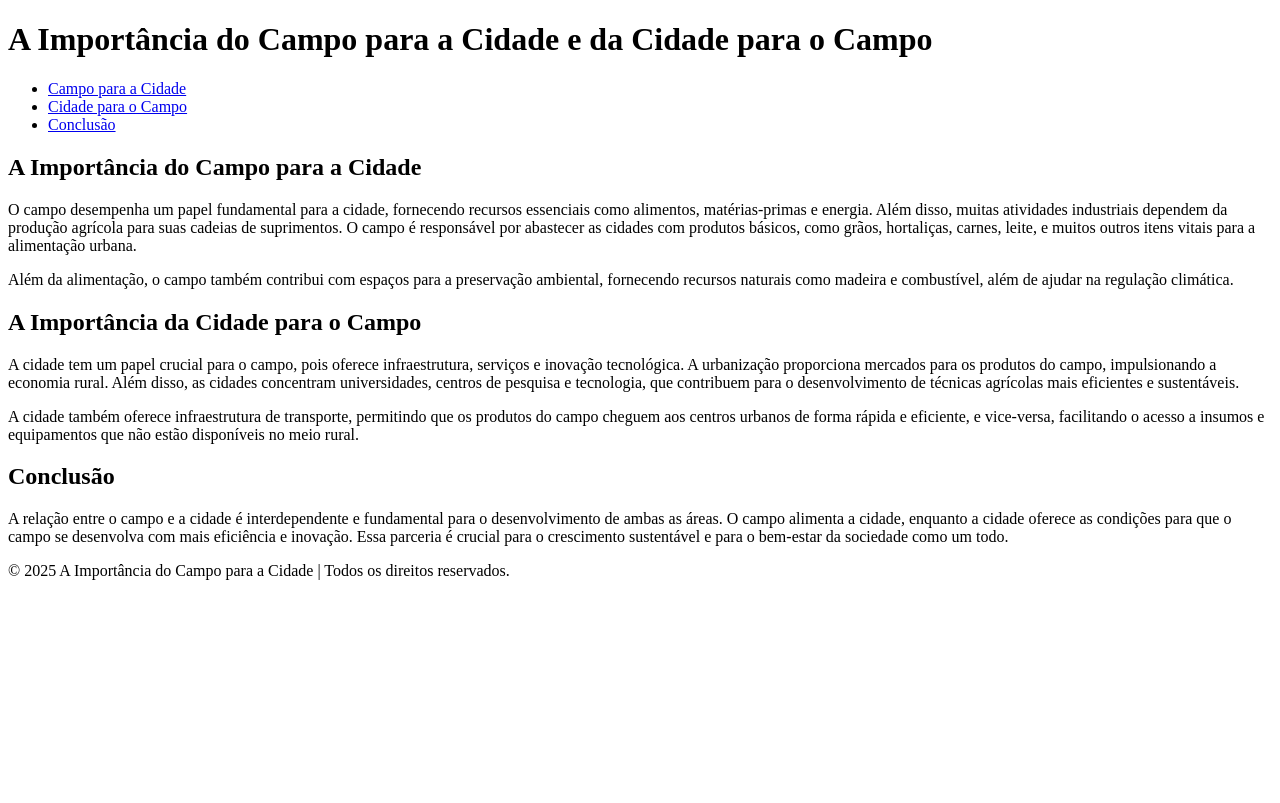
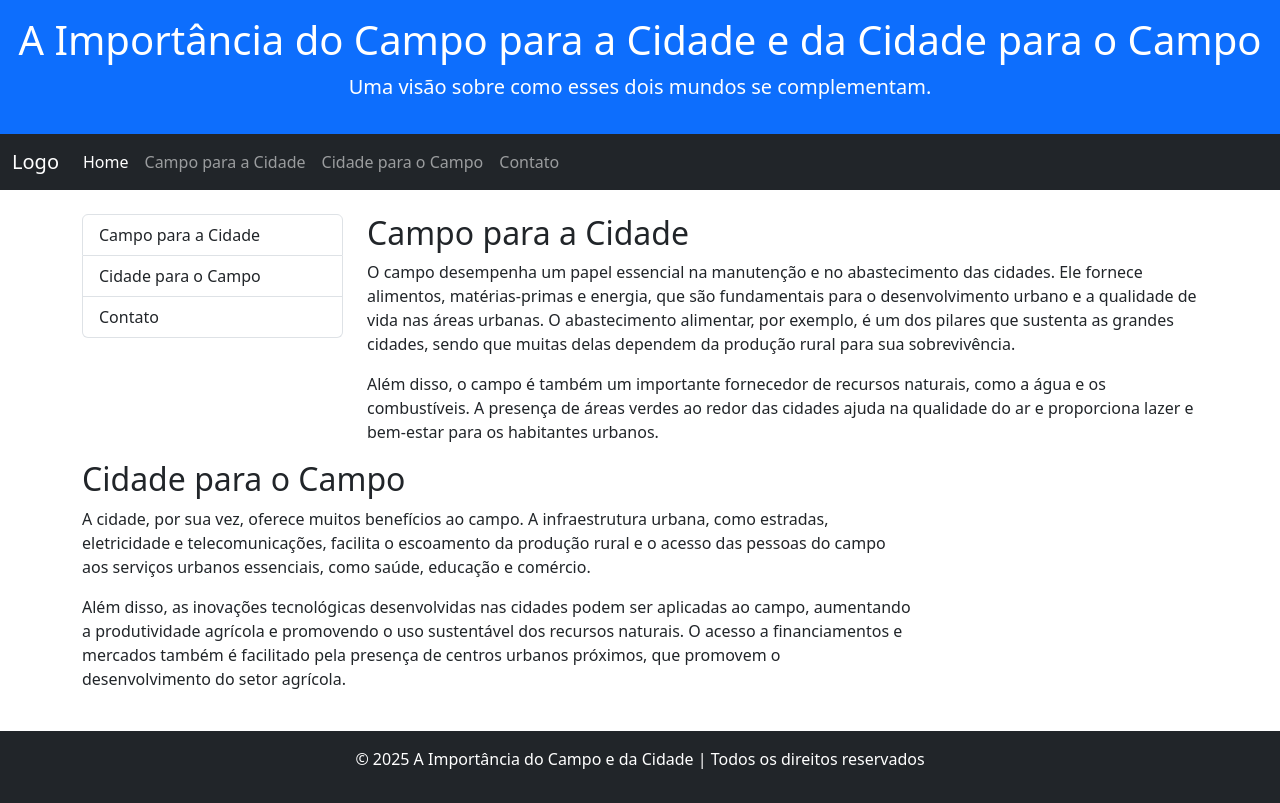
Before and after one commit to m4ri4j/Agrinhoemm, a plain HTML site: page index.html in a window 1280 px wide. Drawn offline with nearby package versions, Linux system fonts and the light colour scheme.

Commit message:
mudei o site

```diff
--- a/index.html
+++ b/index.html
@@ -3,60 +3,78 @@
 <head>
     <meta charset="UTF-8">
     <meta name="viewport" content="width=device-width, initial-scale=1.0">
-    <meta name="description" content="Site sobre a importância do campo para a cidade e da cidade para o campo.">
     <title>A Importância do Campo para a Cidade e da Cidade para o Campo</title>
-    <link rel="stylesheet" href="styles.css">
+    <!-- Inclusão do CSS do Bootstrap -->
+    <link href="https://cdn.jsdelivr.net/npm/bootstrap@5.3.0-alpha1/dist/css/bootstrap.min.css" rel="stylesheet">
 </head>
 <body>
-    <header>
+    <!-- Cabeçalho -->
+    <header class="bg-primary text-white text-center py-3">
         <h1>A Importância do Campo para a Cidade e da Cidade para o Campo</h1>
-        <nav>
-            <ul>
-                <li><a href="#campo-para-cidade">Campo para a Cidade</a></li>
-                <li><a href="#cidade-para-campo">Cidade para o Campo</a></li>
-                <li><a href="#conclusao">Conclusão</a></li>
-            </ul>
-        </nav>
+        <p class="lead">Uma visão sobre como esses dois mundos se complementam.</p>
     </header>
 
-    <section id="campo-para-cidade">
-        <h2>A Importância do Campo para a Cidade</h2>
-        <p>
-            O campo desempenha um papel fundamental para a cidade, fornecendo recursos essenciais como alimentos, matérias-primas e energia.
-            Além disso, muitas atividades industriais dependem da produção agrícola para suas cadeias de suprimentos. O campo é responsável por
-            abastecer as cidades com produtos básicos, como grãos, hortaliças, carnes, leite, e muitos outros itens vitais para a alimentação
-            urbana.
-        </p>
-        <p>
-            Além da alimentação, o campo também contribui com espaços para a preservação ambiental, fornecendo recursos naturais como
-            madeira e combustível, além de ajudar na regulação climática.
-        </p>
-    </section>
+    <!-- Barra de Navegação -->
+    <nav class="navbar navbar-expand-lg navbar-dark bg-dark">
+        <div class="container-fluid">
+            <a class="navbar-brand" href="#">Logo</a>
+            <button class="navbar-toggler" type="button" data-bs-toggle="collapse" data-bs-target="#navbarNav" aria-controls="navbarNav" aria-expanded="false" aria-label="Toggle navigation">
+                <span class="navbar-toggler-icon"></span>
+            </button>
+            <div class="collapse navbar-collapse" id="navbarNav">
+                <ul class="navbar-nav">
+                    <li class="nav-item">
+                        <a class="nav-link active" href="#">Home</a>
+                    </li>
+                    <li class="nav-item">
+                        <a class="nav-link" href="#section1">Campo para a Cidade</a>
+                    </li>
+                    <li class="nav-item">
+                        <a class="nav-link" href="#section2">Cidade para o Campo</a>
+                    </li>
+                    <li class="nav-item">
+                        <a class="nav-link" href="#footer">Contato</a>
+                    </li>
+                </ul>
+            </div>
+        </div>
+    </nav>
 
-    <section id="cidade-para-campo">
-        <h2>A Importância da Cidade para o Campo</h2>
-        <p>
-            A cidade tem um papel crucial para o campo, pois oferece infraestrutura, serviços e inovação tecnológica. A urbanização proporciona
-            mercados para os produtos do campo, impulsionando a economia rural. Além disso, as cidades concentram universidades, centros de
-            pesquisa e tecnologia, que contribuem para o desenvolvimento de técnicas agrícolas mais eficientes e sustentáveis.
-        </p>
-        <p>
-            A cidade também oferece infraestrutura de transporte, permitindo que os produtos do campo cheguem aos centros urbanos de forma
-            rápida e eficiente, e vice-versa, facilitando o acesso a insumos e equipamentos que não estão disponíveis no meio rural.
-        </p>
-    </section>
+    <!-- Corpo Principal -->
+    <div class="container mt-4">
+        <div class="row">
+            <!-- Sidebar -->
+            <aside class="col-md-3">
+                <div class="list-group">
+                    <a href="#section1" class="list-group-item list-group-item-action">Campo para a Cidade</a>
+                    <a href="#section2" class="list-group-item list-group-item-action">Cidade para o Campo</a>
+                    <a href="#footer" class="list-group-item list-group-item-action">Contato</a>
+                </div>
+            </aside>
 
-    <section id="conclusao">
-        <h2>Conclusão</h2>
-        <p>
-            A relação entre o campo e a cidade é interdependente e fundamental para o desenvolvimento de ambas as áreas. O campo alimenta a cidade,
-            enquanto a cidade oferece as condições para que o campo se desenvolva com mais eficiência e inovação.
-            Essa parceria é crucial para o crescimento sustentável e para o bem-estar da sociedade como um todo.
-        </p>
-    </section>
+            <!-- Seção 1 - Campo para a Cidade -->
+            <section id="section1" class="col-md-9">
+                <h2>Campo para a Cidade</h2>
+                <p>O campo desempenha um papel essencial na manutenção e no abastecimento das cidades. Ele fornece alimentos, matérias-primas e energia, que são fundamentais para o desenvolvimento urbano e a qualidade de vida nas áreas urbanas. O abastecimento alimentar, por exemplo, é um dos pilares que sustenta as grandes cidades, sendo que muitas delas dependem da produção rural para sua sobrevivência.</p>
+                <p>Além disso, o campo é também um importante fornecedor de recursos naturais, como a água e os combustíveis. A presença de áreas verdes ao redor das cidades ajuda na qualidade do ar e proporciona lazer e bem-estar para os habitantes urbanos.</p>
+            </section>
 
-    <footer>
-        <p>&copy; 2025 A Importância do Campo para a Cidade | Todos os direitos reservados.</p>
+            <!-- Seção 2 - Cidade para o Campo -->
+            <section id="section2" class="col-md-9">
+                <h2>Cidade para o Campo</h2>
+                <p>A cidade, por sua vez, oferece muitos benefícios ao campo. A infraestrutura urbana, como estradas, eletricidade e telecomunicações, facilita o escoamento da produção rural e o acesso das pessoas do campo aos serviços urbanos essenciais, como saúde, educação e comércio.</p>
+                <p>Além disso, as inovações tecnológicas desenvolvidas nas cidades podem ser aplicadas ao campo, aumentando a produtividade agrícola e promovendo o uso sustentável dos recursos naturais. O acesso a financiamentos e mercados também é facilitado pela presença de centros urbanos próximos, que promovem o desenvolvimento do setor agrícola.</p>
+            </section>
+        </div>
+    </div>
+
+    <!-- Rodapé -->
+    <footer id="footer" class="bg-dark text-white text-center py-3 mt-4">
+        <p>&copy; 2025 A Importância do Campo e da Cidade | Todos os direitos reservados</p>
     </footer>
+
+    <!-- Scripts do Bootstrap -->
+    <script src="https://cdn.jsdelivr.net/npm/@popperjs/core@2.11.6/dist/umd/popper.min.js"></script>
+    <script src="https://cdn.jsdelivr.net/npm/bootstrap@5.3.0-alpha1/dist/js/bootstrap.min.js"></script>
 </body>
 </html>
```
